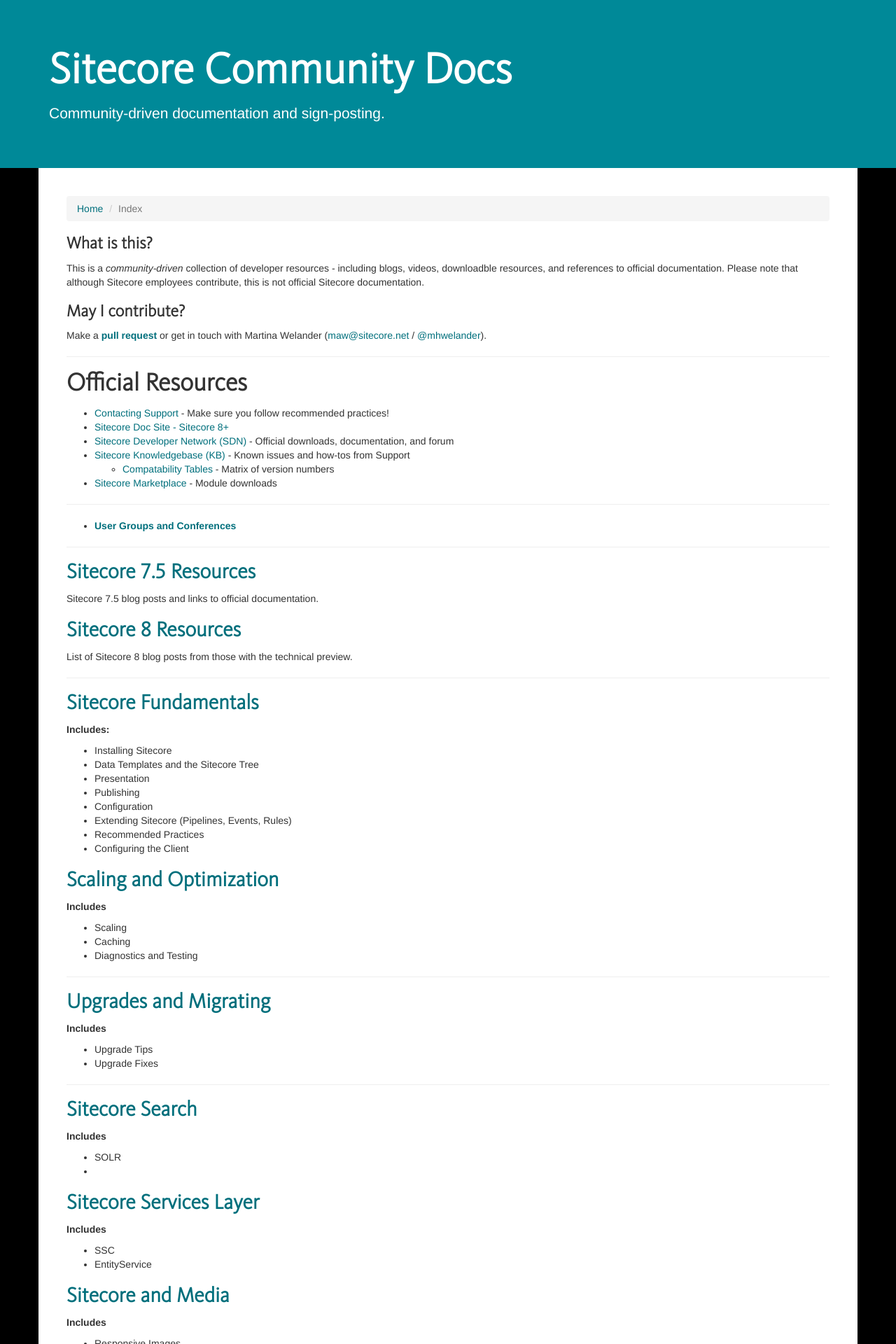
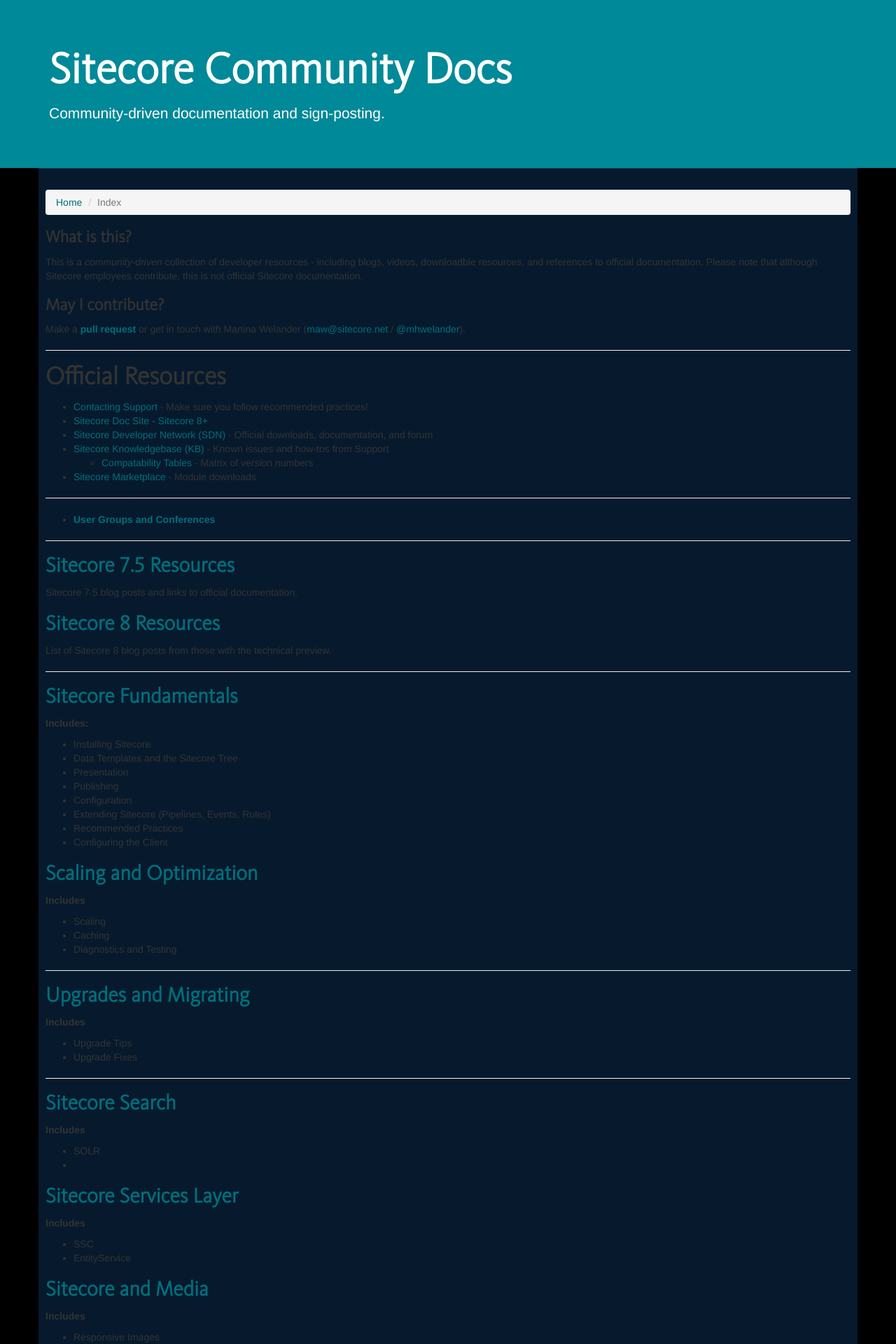
Before and after one commit to Sitecore-Community/docs, a Jekyll site: the page built from index.md, in a window 1280 px wide. Shown: the top 1920 px of the page at 70% size. Built offline with Jekyll 4.4.1, drawn with Linux system fonts in a browser that asks for light colours; nearby versions of some CDN libraries; the list of posts is cut into pages by our own code.

Commit message:
Update custom.css

```diff
--- a/css/custom.css
+++ b/css/custom.css
@@ -31,7 +31,14 @@
 	background: #008998;
 	margin-bottom: 0;
 }
-.container.doc-body {
+
+.doc-body-inner {
 	padding: 40px;
 	background: #fff;
 }
+
+.container.doc-body {
+	background: #071a2d;
+	border-top: 1px solid #203a51;
+	padding: 30px 10px;
+}
```
